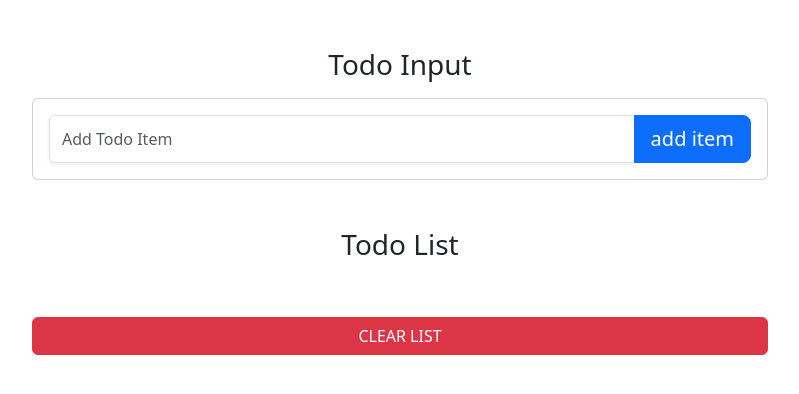
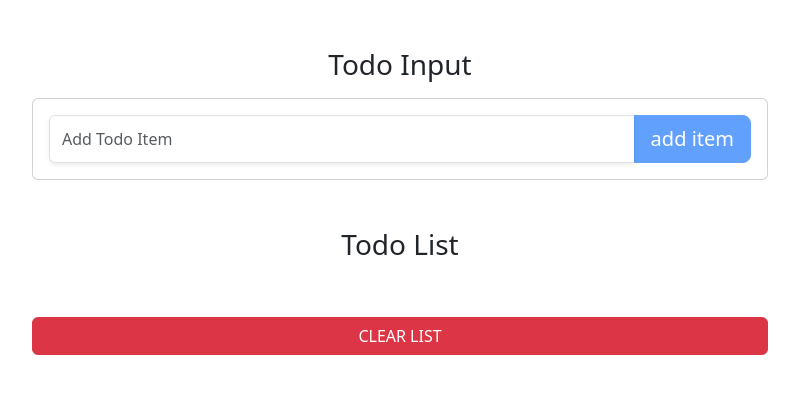
Before and after one commit to muhamademiralfani/tugas-todo-list, a React (Create React App) app: page / in a window 1280 px wide. Shown: the top 394 px of the page, without its empty margins (240-1039 px from the left). Built offline with nearby package versions, Linux system fonts and the light colour scheme.

Commit message:
perubahan terakhir (finish)

```diff
--- a/src/App.js
+++ b/src/App.js
@@ -48,7 +48,14 @@ class App extends Component {
   };
 
   handleEdit = id => {
-    console.log(`edit edit ${id}`);
+    const filteredItems = this.state.items.filter(item=>item.id !== id);
+    const seletedItem = this.state.items.find(item => item.id === id);
+    this.setState({
+      items:filteredItems,
+      item:seletedItem.title,
+      id:id,
+      editItem: true
+    })
   };
 
   render() {
--- a/src/components/TodoInput.js
+++ b/src/components/TodoInput.js
@@ -17,8 +17,10 @@ export default class TodoInput extends Component {
                 value={item}
                 onChange={handleChange}
               />
-              <button type="submit" className="btn btn-primary btn-lg">
-                add item
+              <button type="submit"
+               disabled={item?false:true}
+               className={editItem? "btn btn-success btn-lg":"btn btn-primary btn-lg"}>
+                {editItem ? 'edit item':'add item'}
               </button>
             </InputGroup>
           </div>
```
